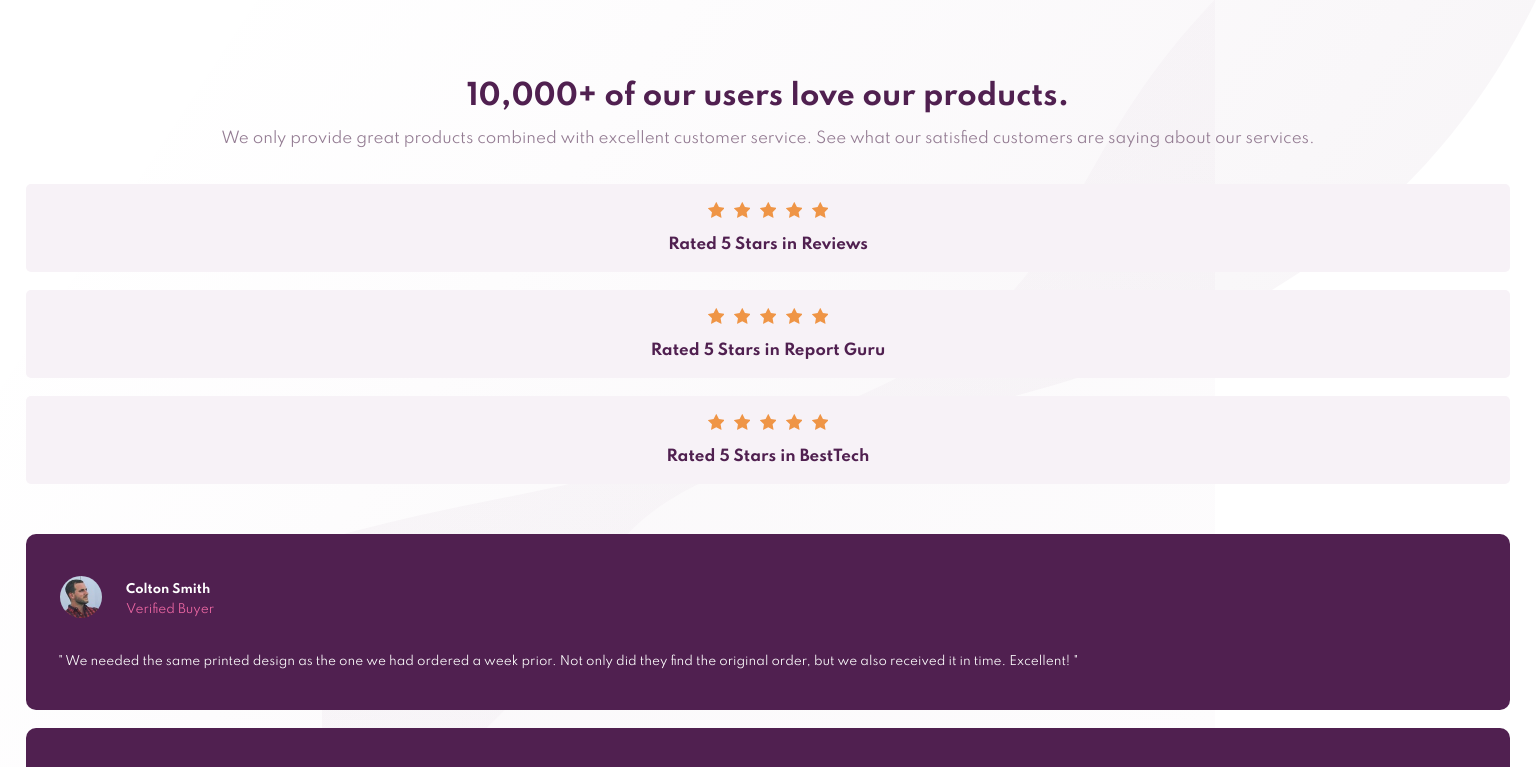
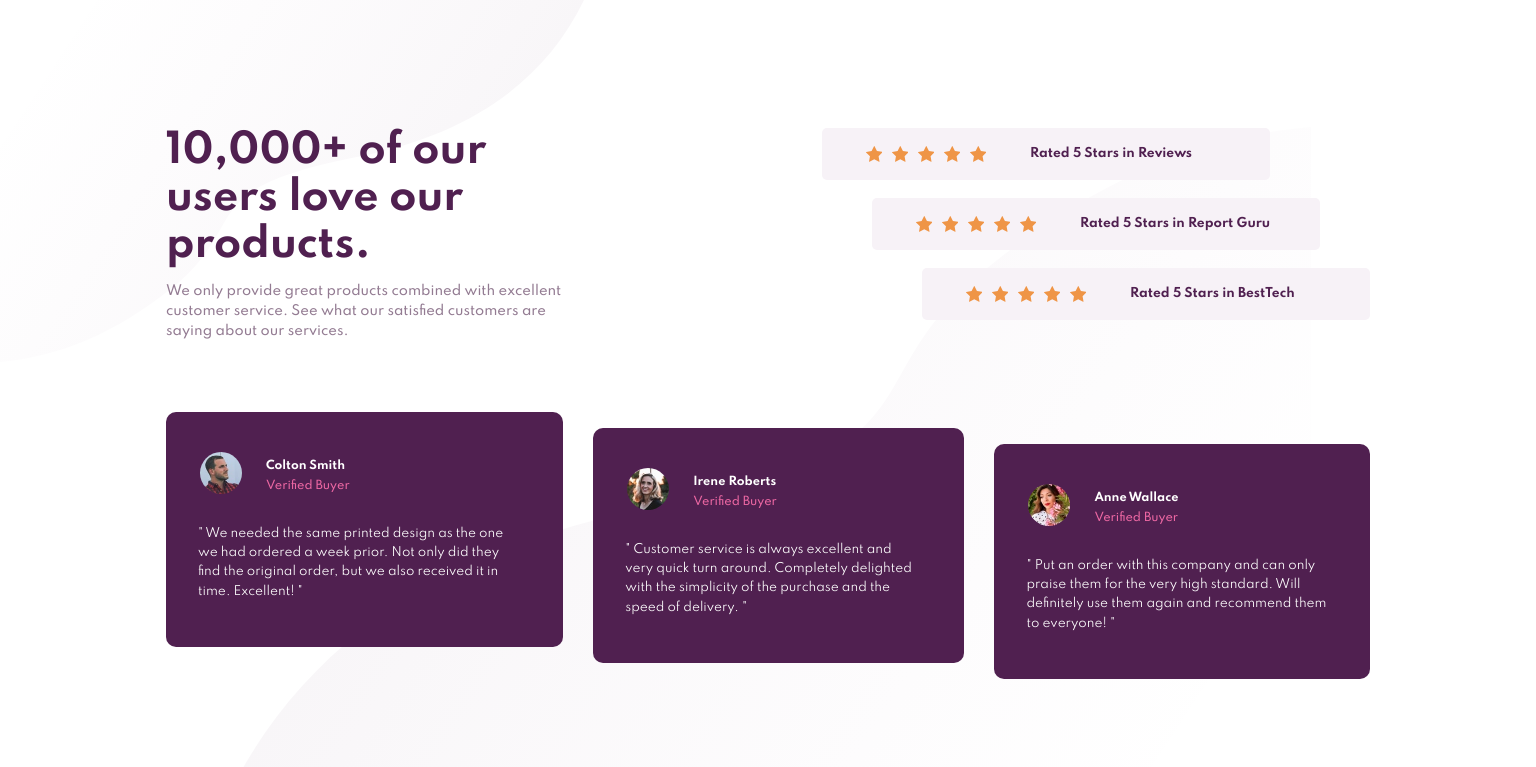
Before and after one commit to uross-11/fem-spsection, a plain HTML site: page index.html in a window 1536 px wide. Shown: the top 767 px of the page. Drawn offline with nearby package versions, Linux system fonts and the light colour scheme.

Commit message:
add desktop responsive and animations

```diff
--- a/app/js/script.js
+++ b/app/js/script.js
@@ -0,0 +1,2 @@
+//https://wowjs.uk/docs.html
+new WOW().init();
--- a/dist/style.css
+++ b/dist/style.css
@@ -6,6 +6,7 @@
 /* Weight */
 /* Layout */
 html {
+  height: 100%;
   font-size: 100%;
   font-family: 'Spartan', sans-serif;
   font-size: 0.9375rem;
@@ -19,19 +20,30 @@ html {
 }
 
 body {
+  height: 100%;
   margin: 0;
   padding: 0;
-  background: url(/images/bg-pattern-top-mobile.svg) no-repeat, url(/images/bg-pattern-bottom-mobile.svg) no-repeat bottom;
+  background: url(/images/bg-pattern-top-mobile.svg) no-repeat, url(/images/bg-pattern-bottom-mobile.svg) bottom no-repeat;
   background-size: contain;
 }
 
-.bg {
-  position: absolute;
+@media (min-width: 1400px) {
+  body {
+    background: url(/images/bg-pattern-top-desktop.svg) no-repeat, url(/images/bg-pattern-bottom-desktop.svg) bottom no-repeat;
+  }
 }
 
-.bg__top {
-  background-image: url(/images/bg-pattern-top-mobile.svg);
-  background-repeat: no-repeat;
+@media (min-width: 1400px) {
+  .container {
+    display: -webkit-box;
+    display: -ms-flexbox;
+    display: flex;
+    -webkit-box-pack: justify;
+        -ms-flex-pack: justify;
+            justify-content: space-between;
+    margin: 0 166px;
+    padding: 0;
+  }
 }
 
 .head {
@@ -46,12 +58,35 @@ body {
   color: #502050;
 }
 
+@media (min-width: 1400px) {
+  .head__title {
+    font-size: 2.625rem;
+    margin: 0;
+  }
+}
+
 .head__description {
   padding: 18px;
   padding-top: 0;
-  font-weight: 400;
+  font-weight: 500;
   line-height: 1.5;
   color: #937b92;
+}
+
+@media (min-width: 1400px) {
+  .head__description {
+    font-size: 0.875rem;
+    padding: 0;
+  }
+}
+
+@media (min-width: 1400px) {
+  .head {
+    width: 40%;
+    max-width: 420px;
+    margin-top: 128px;
+    text-align: left;
+  }
 }
 
 .rating {
@@ -61,14 +96,6 @@ body {
   place-items: center;
   margin-left: 26px;
   margin-right: 26px;
-  /* &__one {
-
-
-    }
-
-    &__two {
-
-    } */
 }
 
 .rating__one, .rating__two, .rating__three {
@@ -81,8 +108,36 @@ body {
   margin-bottom: 18px;
 }
 
+@media (min-width: 1400px) {
+  .rating__one, .rating__two, .rating__three {
+    display: -webkit-box;
+    display: -ms-flexbox;
+    display: flex;
+  }
+}
+
+@media (min-width: 1400px) {
+  .rating__one {
+    -webkit-transform: translateX(-100px);
+            transform: translateX(-100px);
+  }
+}
+
+@media (min-width: 1400px) {
+  .rating__two {
+    -webkit-transform: translateX(-50px);
+            transform: translateX(-50px);
+  }
+}
+
 .rating__three {
   margin-bottom: 50px;
+}
+
+@media (min-width: 1400px) {
+  .rating__three {
+    margin-bottom: 92px;
+  }
 }
 
 .rating__stars {
@@ -103,21 +158,37 @@ body {
   background-image: url(/images/icon-star.svg);
 }
 
+@media (min-width: 1400px) {
+  .rating__stars {
+    margin-left: 44px;
+  }
+}
+
 .rating__text {
   margin-bottom: 18px;
   font-weight: 700;
 }
 
+@media (min-width: 1400px) {
+  .rating__text {
+    margin-left: 44px;
+    margin-bottom: 0;
+    font-size: 0.8125rem;
+  }
+}
+
+@media (min-width: 1400px) {
+  .rating {
+    width: 448px;
+    margin-top: 128px;
+    margin-left: 0;
+    margin-right: 0;
+  }
+}
+
 .review {
   margin-left: 26px;
   margin-right: 26px;
-  /* &__one {
-
-    }
-
-    &__two {
-
-    } */
 }
 
 .review__head {
@@ -148,14 +219,28 @@ body {
   margin-left: 24px;
 }
 
+@media (min-width: 1400px) {
+  .review__head {
+    padding-bottom: 30px;
+    padding-top: 40px;
+  }
+}
+
 .review__story {
   font-size: 12px;
-  font-weight: 400;
+  font-weight: 300;
   line-height: 2;
   color: white;
   padding-left: 32px;
   padding-right: 42px;
   padding-bottom: 36px;
+}
+
+@media (min-width: 1400px) {
+  .review__story {
+    padding-bottom: 46px;
+    line-height: 1.6;
+  }
 }
 
 .review__one, .review__two, .review__three {
@@ -164,20 +249,47 @@ body {
   border-radius: 10px;
 }
 
+@media (min-width: 1400px) {
+  .review__one, .review__two, .review__three {
+    margin-right: 30px;
+  }
+}
+
 .review__name {
-  font-size: 12px;
+  font-size: 0.75rem;
   font-weight: 700;
   color: white;
   padding: 6px 0;
 }
 
 .review__description {
-  font-size: 12px;
-  font-weight: 400;
+  font-size: 0.75rem;
+  font-weight: 500;
   color: #ee68a4;
 }
 
-.review__three {
-  margin-bottom: 100px;
+@media (min-width: 1400px) {
+  .review__two {
+    -webkit-transform: translateY(16px);
+            transform: translateY(16px);
+  }
+}
+
+@media (min-width: 1400px) {
+  .review__three {
+    -webkit-transform: translateY(32px);
+            transform: translateY(32px);
+    margin-right: 0;
+  }
+}
+
+@media (min-width: 1400px) {
+  .review {
+    display: -webkit-box;
+    display: -ms-flexbox;
+    display: flex;
+    margin: 0;
+    margin-right: 0;
+  }
 }
 /*# sourceMappingURL=style.css.map */
--- a/index.html
+++ b/index.html
@@ -8,17 +8,17 @@
     <link rel="stylesheet" href="/dist/style.css">
     <link rel="preconnect" href="https://fonts.gstatic.com">
     <link href="https://fonts.googleapis.com/css2?family=Spartan:wght@400;500;700&display=swap" rel="stylesheet">
+    <link rel="stylesheet" href="app/css/animate.css">
+    <script src="/app/js/wow.min.js"></script>
+    <script src="/app/js/script.js"></script>
 </head>
 <body>
-    <div class="bg">
-        <div class="bg__top"></div>
-        <div class="bg__bottom"></div>
-    </div>
-    <section class="head">
+    <div class="container">
+        <section class="head wow fadeIn" data-wow-duration="2s">
             <h1 class="head__title">10,000+ of our users love our products.</h1>
             <p class="head__description">We only provide great products combined with excellent customer service. See what our satisfied customers are saying about our services.</p>
         </section>
-    <section class="rating">
+        <section class="rating wow fadeInRight" data-wow-delay="0.5s">
             <div class="rating__one">
                 <div class="rating__stars">
                     <div class="rating__stars__star"></div>
@@ -27,7 +27,7 @@
                     <div class="rating__stars__star"></div>
                     <div class="rating__stars__star"></div>
                 </div>
-            <span class="rating__text">Rated 5 Stars in Reviews</span>
+                <div class="rating__text">Rated 5 Stars in Reviews</div>
             </div>
             <div class="rating__two">
                 <div class="rating__stars">
@@ -37,7 +37,7 @@
                     <div class="rating__stars__star"></div>
                     <div class="rating__stars__star"></div>
                 </div>
-            <span class="rating__text">Rated 5 Stars in Report Guru</span>
+                <div class="rating__text">Rated 5 Stars in Report Guru</div>
             </div>
             <div class="rating__three">
                 <div class="rating__stars">
@@ -47,10 +47,12 @@
                     <div class="rating__stars__star"></div>
                     <div class="rating__stars__star"></div>
                 </div>
-            <span class="rating__text">Rated 5 Stars in BestTech</span>
+                <div class="rating__text">Rated 5 Stars in BestTech</div>
             </div>
         </section>
-    <section class="review">
+    </div>
+    <div class="container">
+        <section class="review wow fadeInUp" data-wow-delay="1s">
             <div class="review__one">
                 <div class="review__head">
                     <img class="review__user" src="images/image-colton.jpg" alt="Colton Smith">
@@ -82,5 +84,6 @@
                 <div class="review__story">" Put an order with this company and can only praise them for the very high standard. Will definitely use them again and recommend them to everyone! "</div>
             </div>
         </section>
+    </div>
 </body>
 </html>
```
Also changed, not shown: dist/css/style.min.css, 2 other files. Lines whose indentation alone changed are shown as unchanged.
